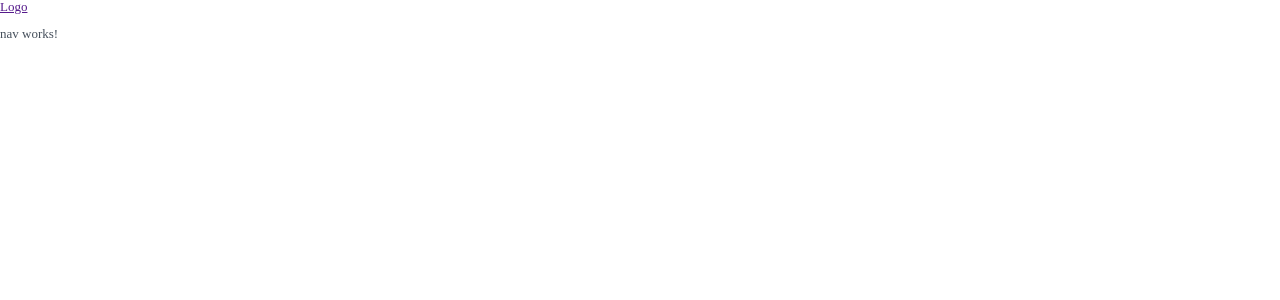
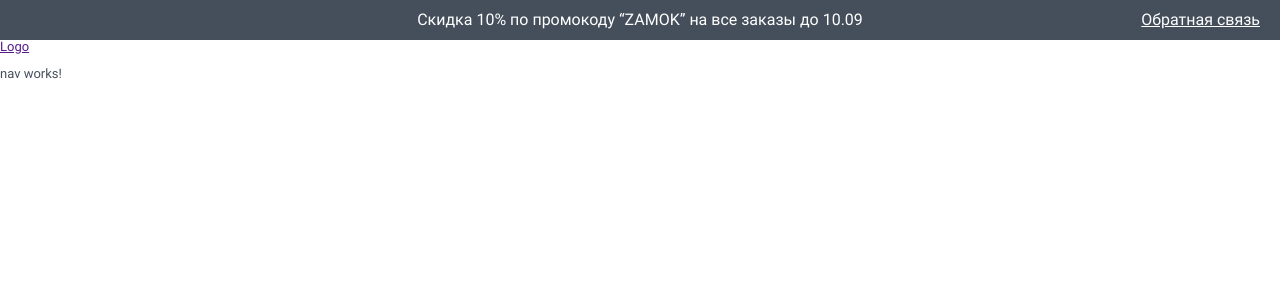
Before and after one commit to ArtNekki/angular-learn-js, an Angular app: page / in a window 1280 px wide. Shown: the top 300 px of the page. Built offline with nearby package versions, Linux system fonts and the light colour scheme.

Commit message:
feat: top-banner done

```diff
--- /dev/null
+++ b/src/app/components/page-header/components/top-banner/top-banner.component.html
@@ -0,0 +1,6 @@
+<div class="top-banner">
+  <div class="top-banner__content">
+    <span class="text text_size_sm text_screen_lg_size_sm text_color_white">Скидка 10% по промокоду “ZAMOK” на все заказы до 10.09</span>
+    <a href="tel: 89510277322" class="top-banner__link">Обратная связь</a>
+  </div>
+</div>
--- /dev/null
+++ b/src/app/components/page-header/components/top-banner/top-banner.component.scss
@@ -0,0 +1,34 @@
+@import 'src/assets/scss/core/functions';
+@import "src/assets/scss/core/breakpoints";
+@import "src/assets/scss/core/mixins";
+@import "src/assets/scss/settings";
+
+.top-banner {
+  background-color: var(--color-bg-secondary);
+
+  &__content {
+    @include container();
+
+    position: relative;
+    padding-top: 12px;
+    padding-bottom: 12px;
+    display: flex;
+    align-items: center;
+    justify-content: center;
+    text-align: center;
+  }
+
+  &__link {
+    position: absolute;
+    right: var(--container-padding-x);
+    display: none;
+    font-size: 16px;
+    line-height: 26px;
+    color: var(--color-text-primary-inverse);
+
+    @include media-breakpoint-up(lg) {
+      margin-left: auto;
+      display: inline-block;
+    }
+  }
+}
--- /dev/null
+++ b/src/app/components/page-header/components/top-banner/top-banner.component.ts
@@ -0,0 +1,15 @@
+import { Component, OnInit } from '@angular/core';
+
+@Component({
+  selector: 'app-top-banner',
+  templateUrl: './top-banner.component.html',
+  styleUrls: ['./top-banner.component.scss']
+})
+export class TopBannerComponent implements OnInit {
+
+  constructor() { }
+
+  ngOnInit(): void {
+  }
+
+}
--- a/src/app/components/page-header/page-header.component.html
+++ b/src/app/components/page-header/page-header.component.html
@@ -1,9 +1,5 @@
 <header class="page-header">
-  <div class="page-header__top">
-    <div class="page-header__toolbar">
-
-    </div>
-  </div>
+  <app-top-banner></app-top-banner>
   <nav class="page-header__nav">
     <a href="" class="page-header__logo">Logo</a>
     <app-nav></app-nav>
--- a/src/app/components/page-header/page-header.component.scss
+++ b/src/app/components/page-header/page-header.component.scss
@@ -0,0 +1,14 @@
+.page-header {
+
+  &__toolbar {
+
+  }
+
+  &__nav {
+
+  }
+
+  &__logo {
+
+  }
+}
--- a/src/app/components/page-header/page-header.module.ts
+++ b/src/app/components/page-header/page-header.module.ts
@@ -3,11 +3,12 @@ import { CommonModule } from '@angular/common';
 import { PageHeaderComponent } from './page-header.component';
 import { NavComponent } from './components/nav/nav.component';
 import { SharedModule } from 'src/app/shared/shared.module';
+import { TopBannerComponent } from './components/top-banner/top-banner.component';
 
 
 
 @NgModule({
-  declarations: [PageHeaderComponent, NavComponent],
+  declarations: [PageHeaderComponent, NavComponent, TopBannerComponent],
   imports: [
     CommonModule,
     SharedModule
--- a/src/assets/scss/_settings.scss
+++ b/src/assets/scss/_settings.scss
@@ -8,7 +8,7 @@
 
 //background
 :root {
-  --color-bg-primary: rgba(0, 0, 0, 2%);
+  --color-bg-primary: rgba(0, 0, 0, 0.2);
   --color-bg-secondary: #454F5B;
   --color-bg-accent: #4295E4;
   --color-bg-accent-light: #F2F8FF;
@@ -27,6 +27,12 @@
   --color-button-primary-active: #2E81D0;
 }
 
+//container
+
+:root {
+  --container-padding-x: 15px;
+}
+
 // fonts
 :root {
   --font-title: "PT Sans", -apple-system, BlinkMacSystemFont, "Ubuntu", "Droid Sans", "Helvetica Neue", "Arial", sans-serif;
@@ -43,7 +49,3 @@ $grid-breakpoints: (
 
 @include _assert-ascending($grid-breakpoints, "$grid-breakpoints");
 @include _assert-starts-at-zero($grid-breakpoints, "$grid-breakpoints");
-
-// Container padding
-
-$container-padding-x: 15px;
--- a/src/assets/scss/components/_text.scss
+++ b/src/assets/scss/components/_text.scss
@@ -1,24 +1,36 @@
 .text {
+  display: inline-block;
   font-style: normal;
+  line-height: 1;
 
-  &_size_2xs {
+  &_size_sm {
     font-size: 12px;
   }
 
-  &_size_xs {
-    font-size: 16px;
-  }
+  //&_size_2xs {
+  //  font-size: 12px;
+  //}
+  //
+  //&_size_xs {
+  //  font-size: 16px;
+  //}
+  //
+  //&_size_sm {
+  //  font-size: 18px;
+  //}
+  //
+  //&_size_md {
+  //  font-size: 22px;
+  //}
+  //
+  //&_size_lg {
+  //  font-size: 24px;
+  //}
 
-  &_size_sm {
-    font-size: 18px;
-  }
-
-  &_size_md {
-    font-size: 22px;
-  }
-
-  &_size_lg {
-    font-size: 24px;
+  &_screen_lg_size_sm {
+    @include media-breakpoint-up(lg) {
+      font-size: 16px;
+    }
   }
 
   &_size_xl {
@@ -63,6 +75,8 @@
     line-height: 62px;
   }
 
+  // font-weight
+
   &_weight_regular {
     font-weight: 400;
   }
@@ -78,4 +92,8 @@
   &_weight_bold {
     font-weight: 700;
   }
+
+  &_color_white {
+    color: var(--color-text-primary-inverse);
+  }
 }
--- a/src/assets/scss/core/_mixins.scss
+++ b/src/assets/scss/core/_mixins.scss
@@ -26,9 +26,8 @@
 @mixin container {
   margin-right: auto;
   margin-left: auto;
-  padding-right: $container-padding-x;
-  padding-left: $container-padding-x;
-  //max-width: 1135px;
+  padding-right: var(--container-padding-x);
+  padding-left: var(--container-padding-x);
   max-width: 1240px;
 }
 
--- a/src/styles.scss
+++ b/src/styles.scss
@@ -21,7 +21,7 @@
 html,
 body {
   height: 100%;
-  font-family: var(--font-family);
+  font-family: var(--font-text);
   font-size: 13px;
   line-height: 14px;
   color: var(--color-text-primary);
```
Also changed, not shown: 1 other file (tests, documents, lock files or other folders).
